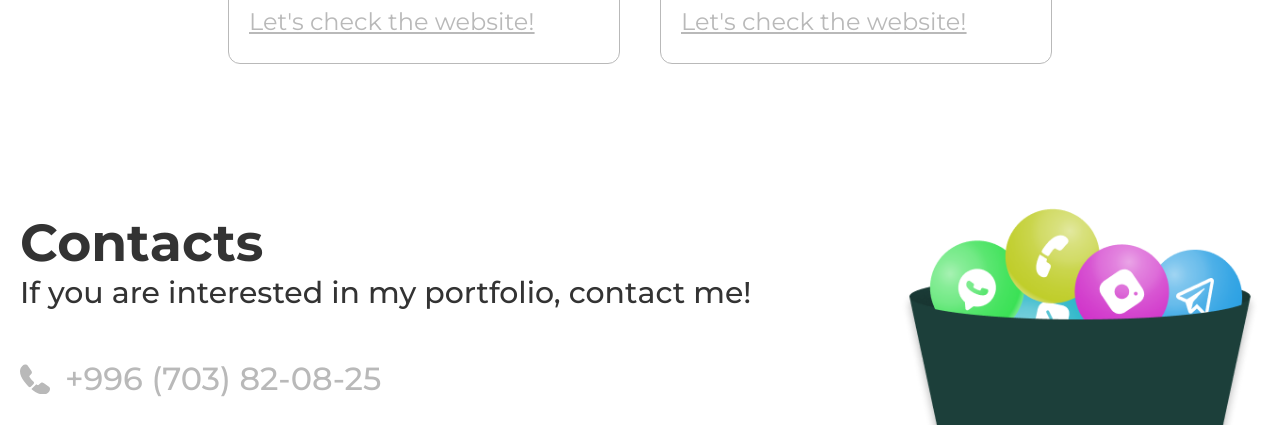
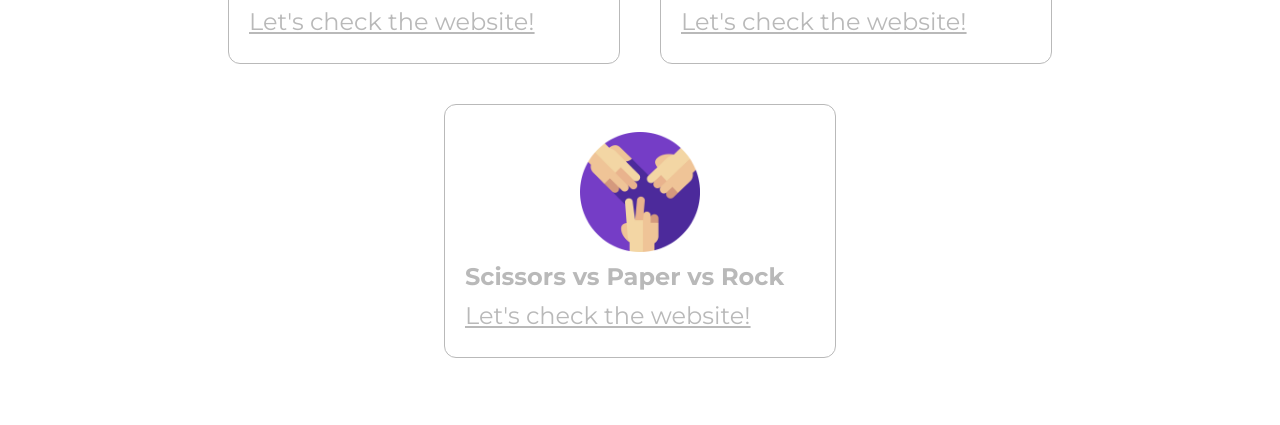
Before and after one commit to Akloom/Portfolio, a plain HTML site: page index.html in a window 1280 px wide. Shown: the part 3391-3816 px from the top of the page. Drawn offline with Linux system fonts and the light colour scheme.

Commit message:
add site

```diff
--- a/index.html
+++ b/index.html
@@ -202,6 +202,13 @@
             <a href="https://akloom.github.io/Rober.co/" class="project-content__row-card__link">Let's check the
               website!</a>
           </div>
+          <div class="project-content__row-card">
+            <img src="./assets/img/icons/scissorsPaperRock.png" alt="">
+            <h3 class="project-content__row-card__title">Scissors vs Paper vs Rock</h3>
+            <a href="https://akloom.github.io/Scissors-vs-Paper-vs-Rock/" class="project-content__row-card__link">Let's
+              check the
+              website!</a>
+          </div>
         </div>
         <!-- <button>View all projects</button> -->
       </div>
```
Also changed, not shown: index-ru.html (+6 -0 lines), assets/img/icons/scissorsPaperRock.png (added).
